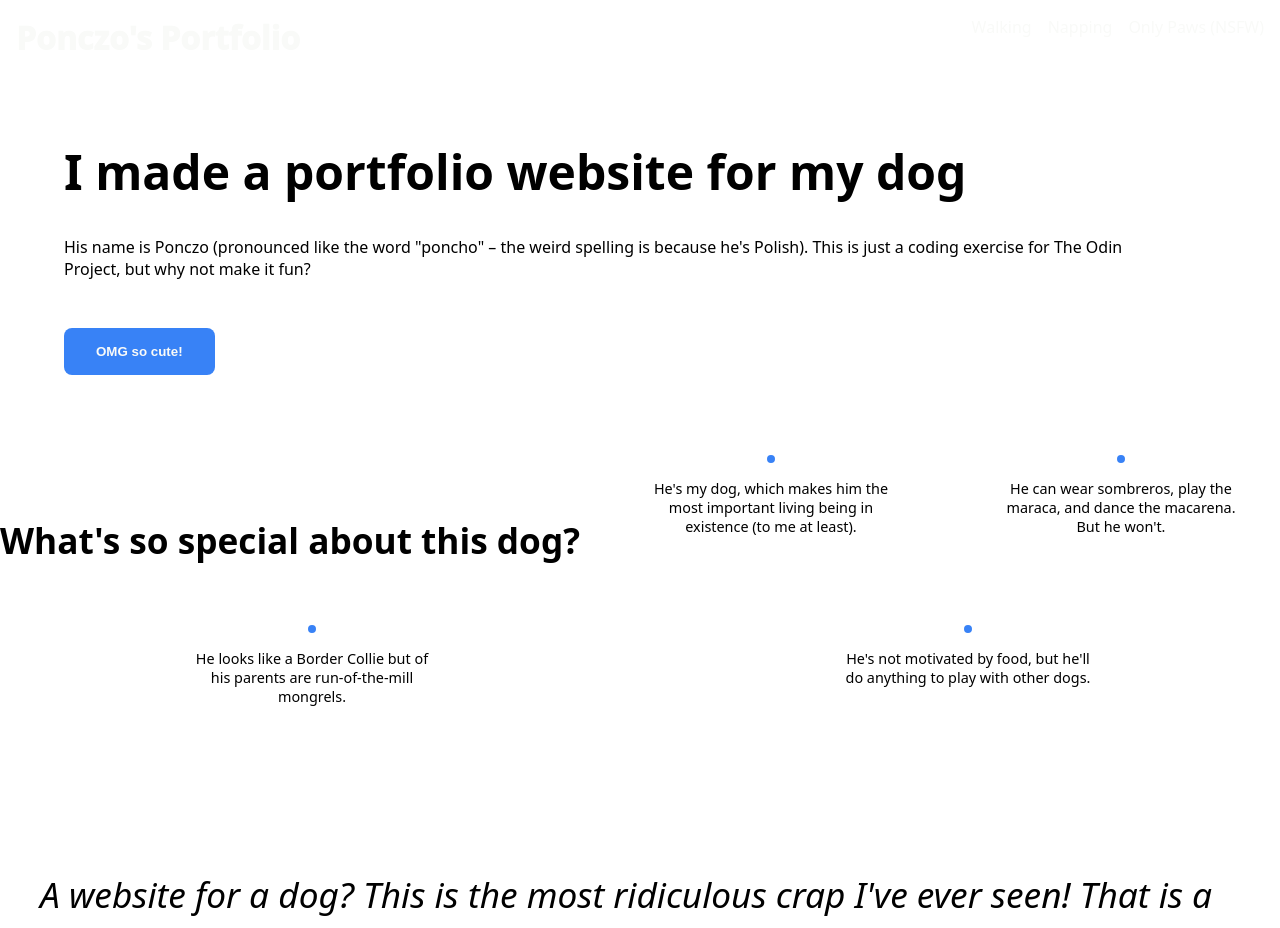
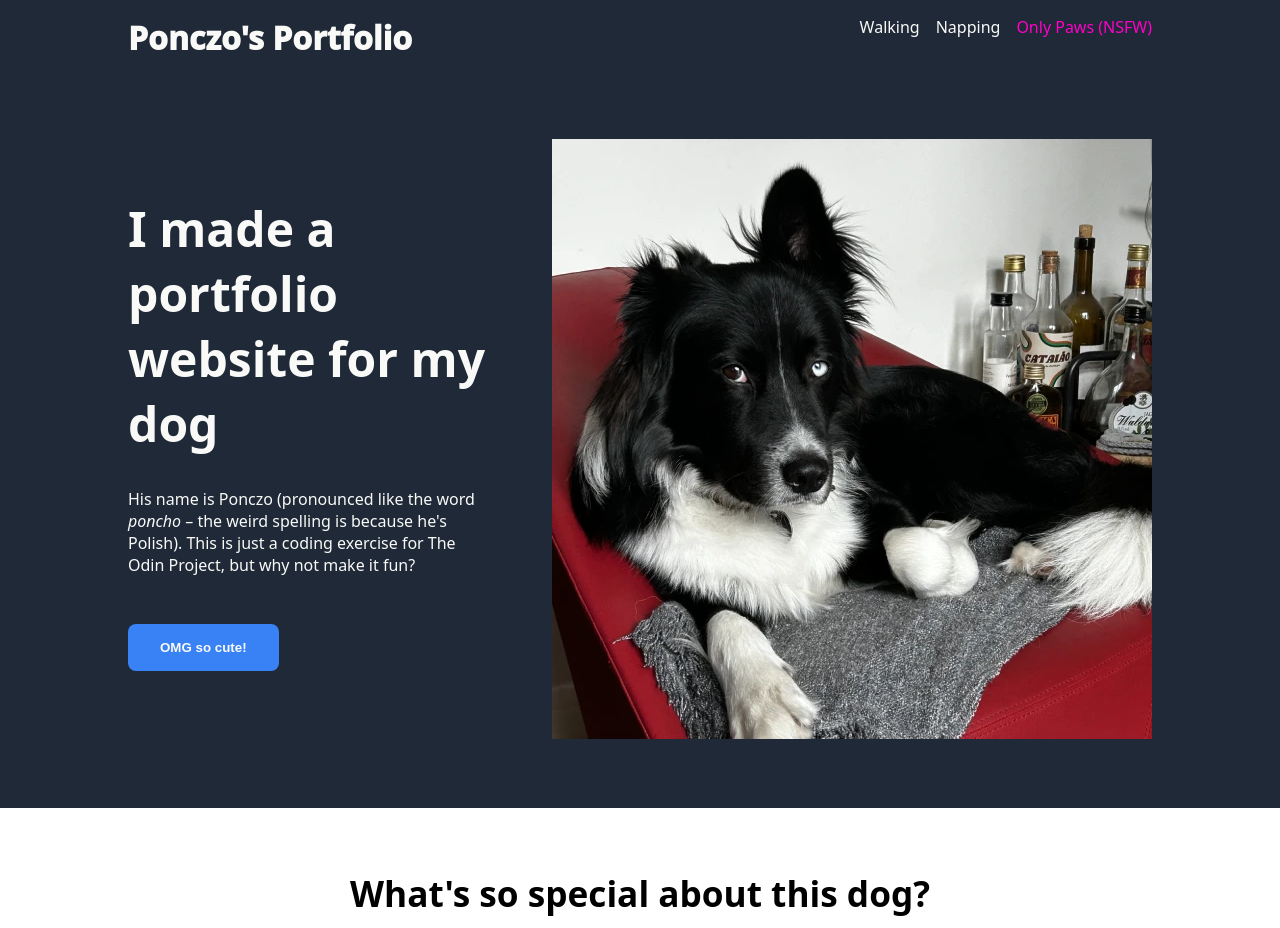
Before and after one commit to pserighelli/top-foundations_landing-page, a plain HTML site: page index.html in a window 1280 px wide. Shown: the top 928 px of the page. Drawn offline with Linux system fonts and the light colour scheme.

Commit message:
Add type to css file

```diff
--- a/index.html
+++ b/index.html
@@ -7,54 +7,61 @@
     <title>Ponczo's Portfolio</title>
 </head>
 <body>
-    <div class="header">
+    <div class="dark-background">
+        <div class="container header">
             <div class="logo">Ponczo's Portfolio</div>
             <ul class="header-links">
-            <li>Walking</li>
-            <li>Napping</li>
-            <li>Only Paws (NSFW)</li>
+                <li><a href="#">Walking</a></li>
+                <li><a href="#">Napping</a></li>
+                <li><a class="only-paws" href="#">Only Paws (NSFW)</a></li>
             </ul>
         </div>
 
-    <div class="hero-section">
+        <div class="container hero-section">
             <div class="hero-content">
                 <h1>I made a portfolio website for my dog</h1>
-            <p>His name is Ponczo (pronounced like the word "poncho" – the weird spelling is because he's Polish). This is just a coding exercise for The Odin Project, but why not make it fun?</p>
-            <button class="hero-button">OMG so cute!</button>
+                <p>His name is Ponczo (pronounced like the word <em>poncho</em> – the weird spelling is because he's Polish). This is just a coding exercise for The Odin Project, but why not make it fun?</p>
+                <button>OMG so cute!</button>
             </div>
             <div class="hero-image">
-            <img src="" alt="">
+                <img src="./images/ponczo_03.webp" alt="ponczo is a good boy">
+            </div>
         </div>
     </div>
 
+    <h2>What's so special about this dog?</h2>
+
+    <div class="container">
         <div class="cards-section">
-        <h2>What's so special about this dog?</h2>
             <div class="card">
-            <img class="card-image" src="" alt="">
-            <div class="text">He's <e>my</e> dog, which makes him the most important living being in existence (to me at least).</div>
+                <img class="card-image" src="./images/ponczo_01.webp" alt="he's my dog">
+                <div class="text">He's <em>my</em> dog, which makes him the most important living being in existence (to me at least).</div>
             </div>
             <div class="card">
-            <img class="card-image" src="" alt="">
+                <img class="card-image" src="./images/ponczo_02.webp" alt="he can wear sombreros">
                 <div class="text">He can wear sombreros, play the maraca, and dance the macarena. But he won't.</div>
             </div>
             <div class="card">
-            <img class="card-image" src="" alt="">
-            <div class="text">He looks like a Border Collie but of his parents are run-of-the-mill mongrels.</div>
+                <img class="card-image" src="./images/ponczo_03.webp" alt="fake border collie but still cute as hell">
+                <div class="text">He looks like a Border Collie even though his parents are run-of-the-mill mongrels.</div>
             </div>
             <div class="card">
-            <img class="card-image" src="" alt="">
+                <img class="card-image" src="./images/ponczo_04.webp" alt="social boy">
                 <div class="text">He's not motivated by food, but he'll do anything to play with other dogs.</div>
             </div>
         </div>
+    </div>
 
-    <div class="testimonial-section">
+    <div class="grey-background">
+        <div class="container testimonial-section">
             <blockquote>
-            <p>A website for a dog? This is the most ridiculous crap I've ever seen! That <e>is</e> a cute dog though.</p>
+                <p>A website for a dog? This is the most ridiculous crap I've ever seen! That <em>is</em> a cute dog though.</p>
                 <footer>—You, probably</footer>
             </blockquote>
         </div>
+    </div>
 
-    <div class="cta-section">
+    <div class="container cta-section">
         <div class="cta-banner">
             <div class="cta-text">
                 <h3>You wanna pet this dog?</h3>
@@ -64,8 +71,10 @@
         </div>
     </div>
 
-    <div class="footer">
+    <div class="dark-background">
+        <div class="container footer">
             Copyright © Ponczo Holdings 2024
+        </div>
     </div>
 
 </body>
```
Lines whose indentation alone changed are shown as unchanged.
